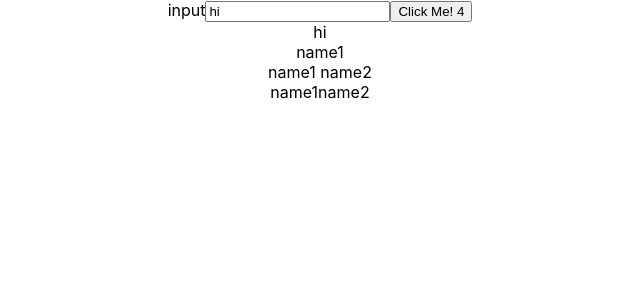
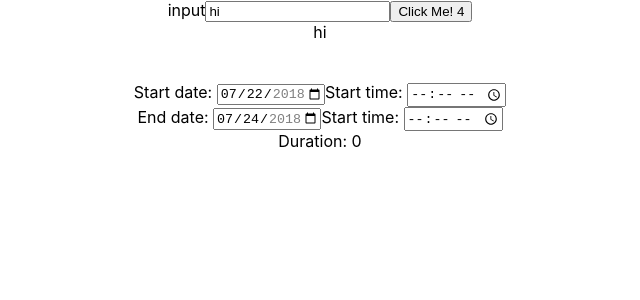
Before and after one commit to vioswift/clock-duration, a React (Create React App) app: page / in a window 1280 px wide. Shown: the top 300 px of the page, without its empty margins (320-960 px from the left). Built offline with nearby package versions, Linux system fonts and the light colour scheme.

Commit message:
working out date duration

```diff
--- a/src/App.js
+++ b/src/App.js
@@ -5,10 +5,11 @@ class App extends Component {
   state = {
     value: "hi",
     number: 4,
-    list: [
-      "name1",
-      "name2"
-    ]
+    startDate: "",
+    startTime: "",
+    endDate: "",
+    endTime: "",
+    totalDuration: "0"
   };
 
   textChange = (event) => {
@@ -17,6 +18,32 @@ class App extends Component {
 
   handleClick = (event) => {
     this.setState({number:event.target.number});
+  }
+
+  startDateChange = (event) => {
+    this.calculateTotalDuration({startDate:event.target.startDate}, {startDate:event.target.startDate});
+  }
+
+  endDateChange = (event) => {
+    this.calculateTotalDuration({startDate:event.target.startDate}, {startDate:event.target.startDate});
+  }
+
+  calculateTotalDuration(_startDate, _endDate) {
+    var startDateObj = new Date(_startDate);
+    var endDateObj = new Date(_endDate);
+    var one_day=1000*60*60*24;
+
+    // Convert both dates to milliseconds
+    var date1_ms = startDateObj.getTime();
+    var date2_ms = endDateObj.getTime();
+
+    // Calculate the difference in milliseconds
+    var difference_ms = date2_ms - date1_ms;
+
+    // Convert back to days and return
+    this.setState({totalDuration: Math.round(difference_ms/one_day)});
+
+    // https://www.htmlgoodies.com/html5/javascript/calculating-the-difference-between-two-dates-in-javascript.html
   }
 
   render() {
@@ -31,16 +58,31 @@ class App extends Component {
             {this.state.value}
           </div>
 
+          <br/><br/>
+
           <div>
-            {this.state.list[0]}
+            <label htmlFor="start">Start date: </label>
+            <input type="date" onChange={this.startDateChange} id="start" name="trip-start"
+                  value="2018-07-22"
+                  min="2018-01-01" max="2018-12-31"/>
+
+            <label htmlFor="start">Start time: </label>
+            <input type="time" id="appt" name="appt"
+                  min="9:00" max="18:00"/>
+
             <br/>
-            {this.state.list.join(" ")}
-            <br/>
-            {
-                this.state.list.map( x =>
-                  <span>{x}</span>
-                )
-            }
+
+            <label htmlFor="start">End date: </label>
+            <input type="date" onChange={this.endDateChange} id="start" name="trip-start"
+                  value="2018-07-24"
+                  min="2018-01-01" max="2018-12-31"/>
+
+            <label htmlFor="start">Start time: </label>
+            <input type="time" id="appt" name="appt"
+                  min="9:00" max="18:00"/>
+          </div>
+          <div>
+            Duration: {this.state.totalDuration}
           </div>
       </div>
     );
```
Also changed, not shown: public/index.html (+0 -10 lines).
